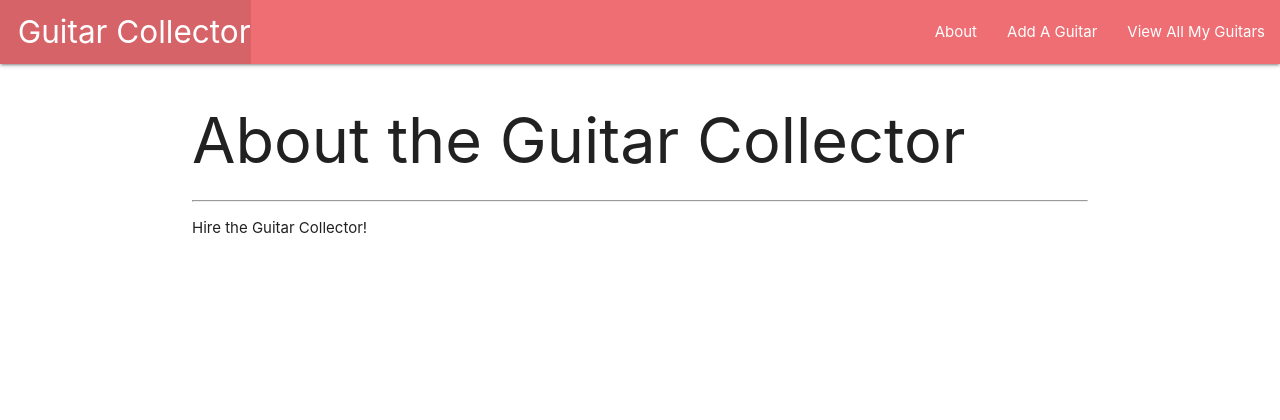
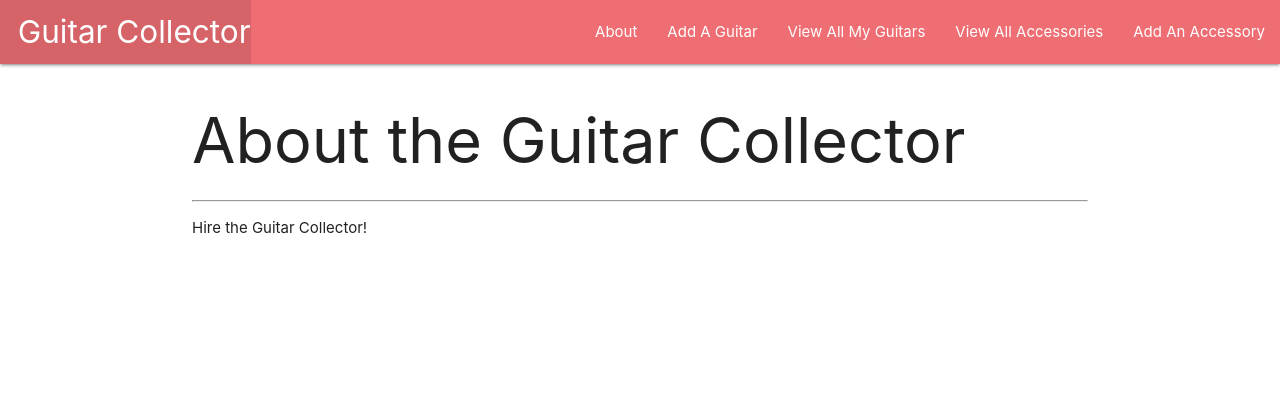
Before and after one commit to AustinLeaming/DjangoCodeAlong, a Django app: page /about/ in a window 1280 px wide. Shown: the top 420 px of the page. Run offline with Django 3.2, Linux system fonts and the light colour scheme.

Commit message:
changed base.html to reflect new accessory UI

```diff
--- a/main_app/templates/base.html
+++ b/main_app/templates/base.html
@@ -24,6 +24,8 @@
                     <li><a href="{% url 'about' %}">About</a></li>
                     <li><a href="{% url 'guitars_create' %}">Add A Guitar</a></li>
                     <li><a href="{% url 'index' %}">View All My Guitars</a></li>
+                    <li><a href="{% url 'accessories_index' %}">View All Accessories</a></li>
+                    <li><a href="{% url 'accessories_create' %}">Add An Accessory</a></li>
                 </ul>
             </div>
         </nav>
```
